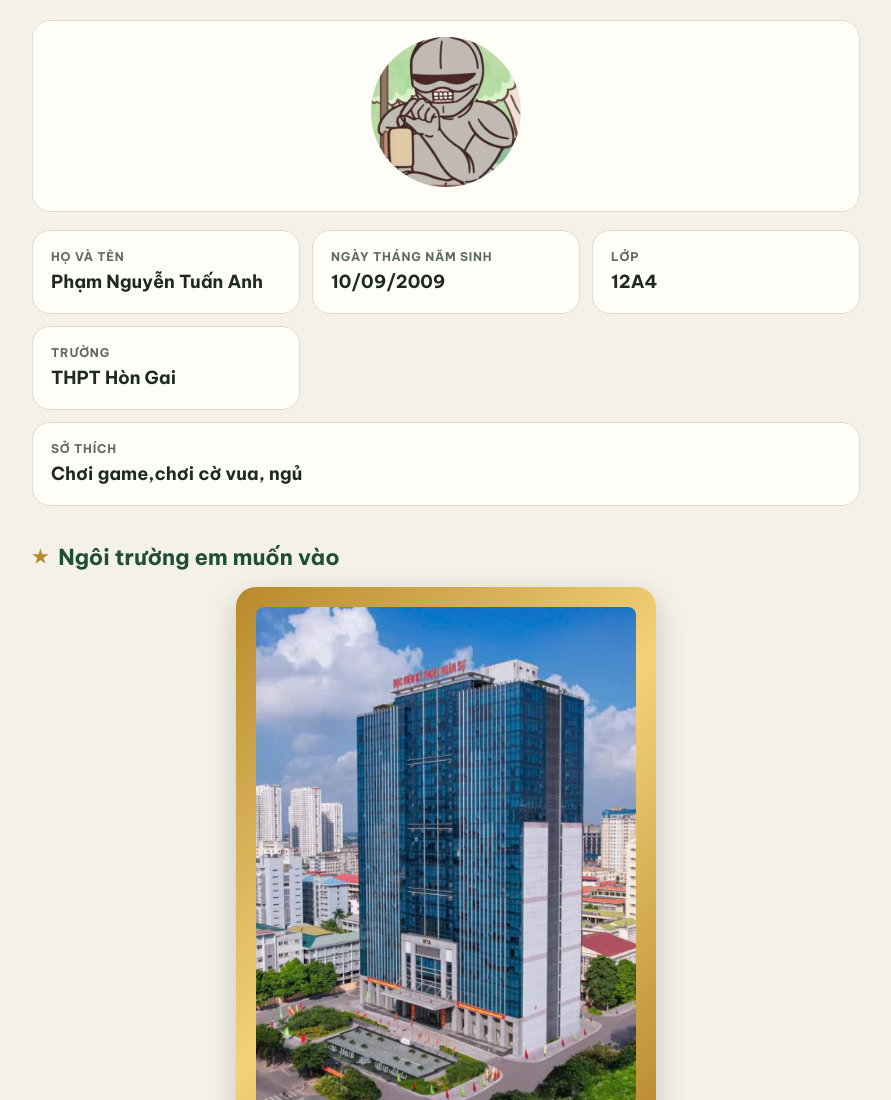
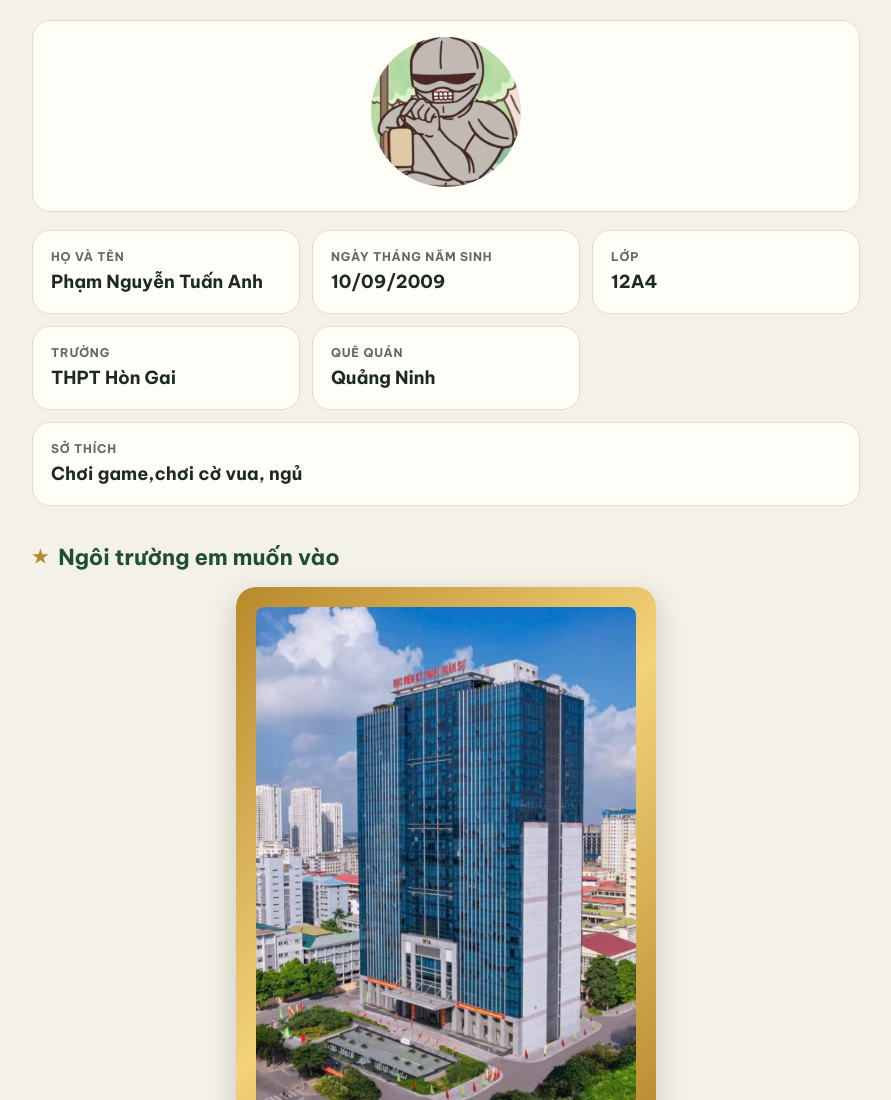
Before and after one commit to Tuananh1009-tech/Gioi-thieu-ban-than, a plain HTML site: page index.html in a window 1280 px wide. Shown: the top 1100 px of the page, without its empty margins (194-1085 px from the left). Drawn offline with Linux system fonts and the light colour scheme.

Commit message:
Update index.html

```diff
--- a/index.html
+++ b/index.html
@@ -59,6 +59,7 @@ input[type=file]{display:none}
   <div class="card"><small>Ngày tháng năm sinh</small><div class="v">10/09/2009</div></div>
   <div class="card"><small>Lớp</small><div class="v">12A4</div></div>
   <div class="card"><small>Trường</small><div class="v" >THPT Hòn Gai</div></div>
+  <div class="card"><small>Quê quán</small><div class="v"> Quảng Ninh</div></div>
   <div class="card" style="grid-column:1/-1"><small>Sở thích</small><div class="v" >Chơi game,chơi cờ vua, ngủ</div></div>
 </section>
 
```
